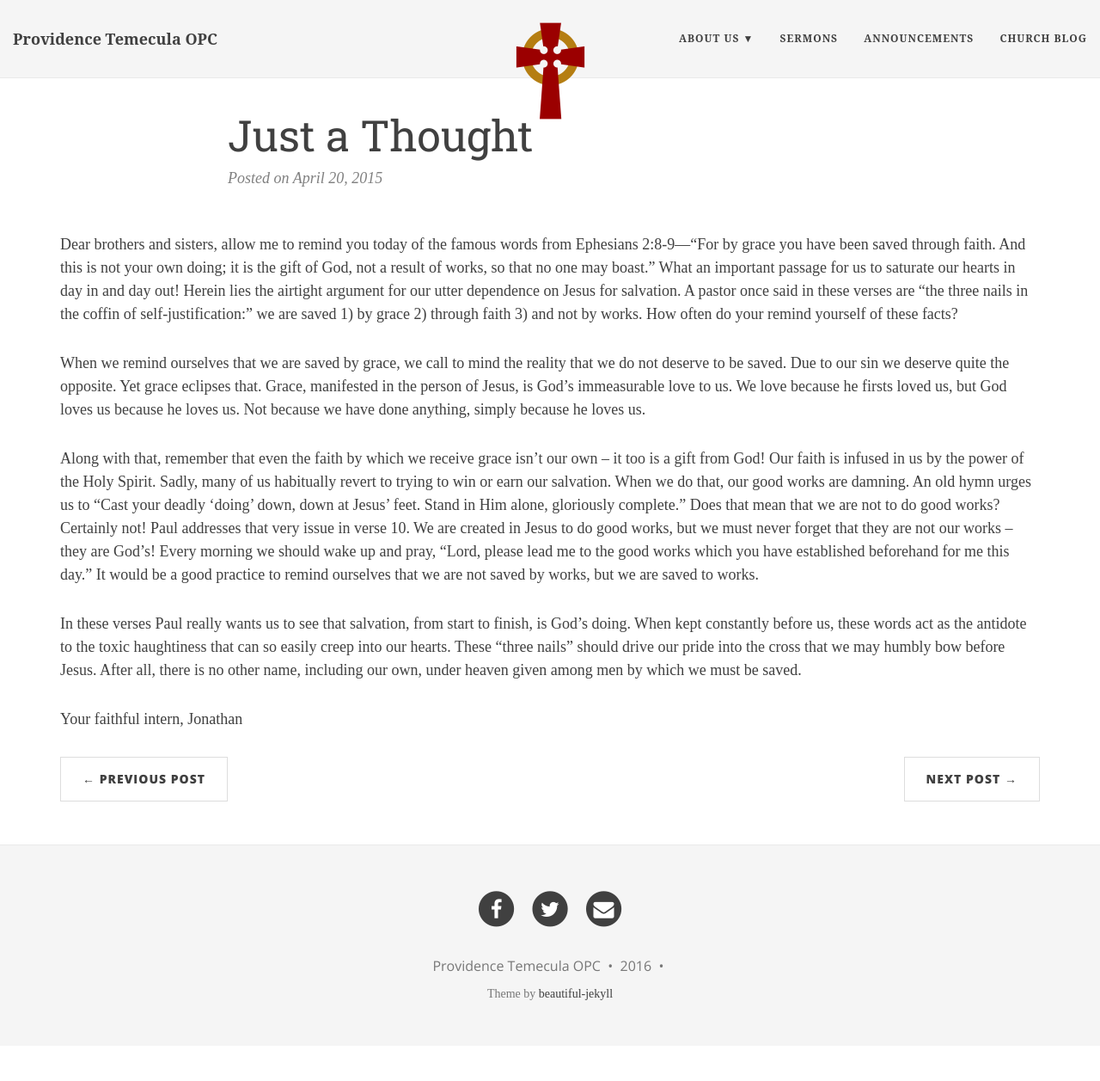
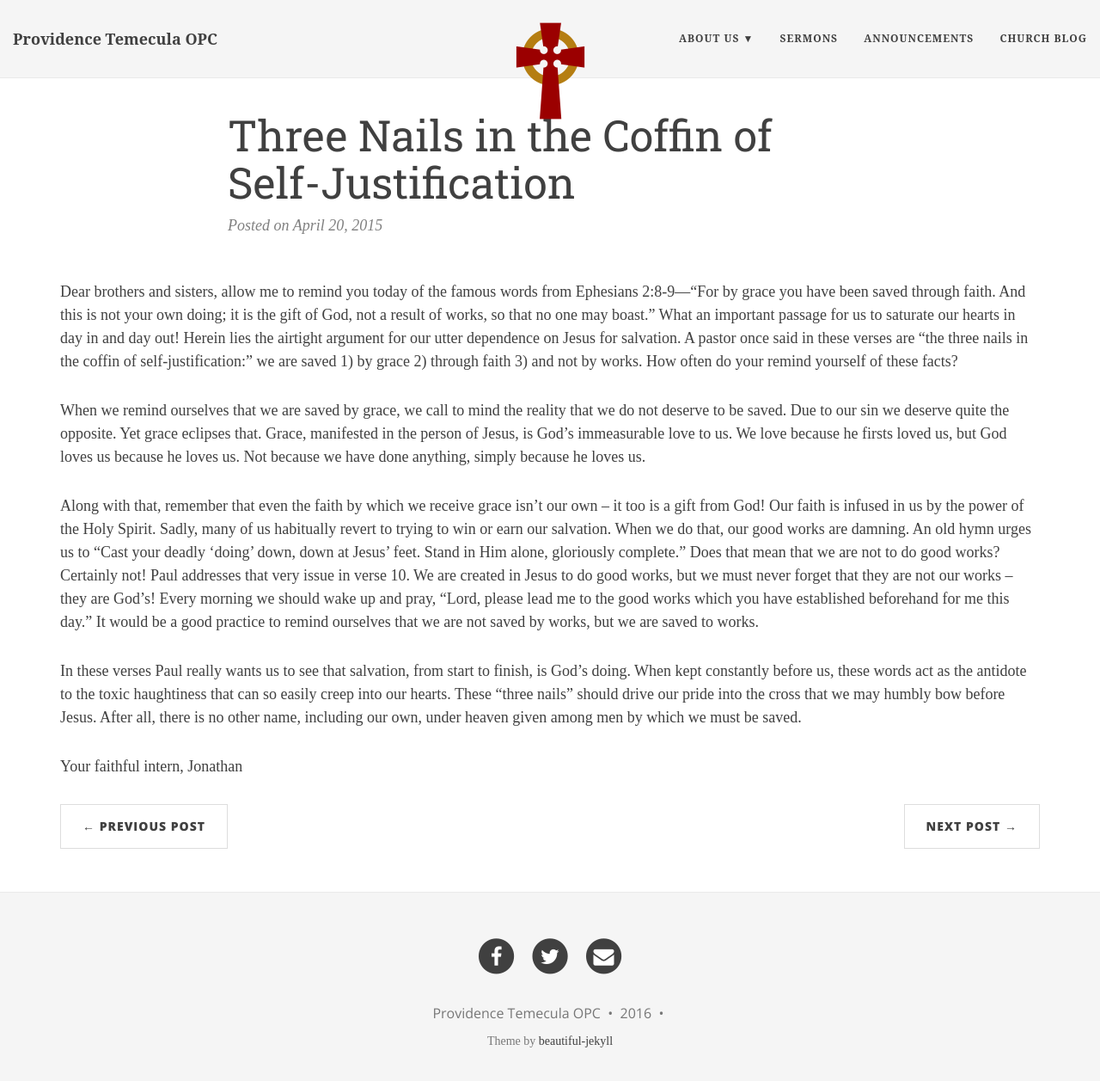
Before and after one commit to japodacaj/temeculaopc.github.io, a Jekyll site: the page built from _posts/2015-04-20-Just-a-Thought.md, in a window 1280 px wide and 1271 px high. Shown: the top 1257 px of the window at 86% size. Built offline with Jekyll 4.4.1, drawn with Linux system fonts in a browser that asks for light colours; nearby versions of some CDN libraries.

Commit message:
Updated 2015-04-20-Just-a-Thought.md

```diff
--- a/_posts/2015-04-20-Just-a-Thought.md
+++ b/_posts/2015-04-20-Just-a-Thought.md
@@ -1,8 +1,9 @@
 ---
 layout: post
 category: blog
-title: Just a Thought
-date: 2015-04-20 21:35
+title: "Three Nails in the Coffin of Self-Justification "
+date: "2015-04-20 21:35"
+published: true
 ---
 
 Dear brothers and sisters, allow me to remind you today of the famous words from Ephesians 2:8-9—“For by grace you have been saved through faith. And this is not your own doing; it is the gift of God, not a result of works, so that no one may boast.” What an important passage for us to saturate our hearts in day in and day out!  Herein lies the airtight argument for our utter dependence on Jesus for salvation.  A pastor once said in these verses are “the three nails in the coffin of self-justification:” we are saved 1) by grace 2) through faith 3) and not by works.  How often do your remind yourself of these facts?
```
